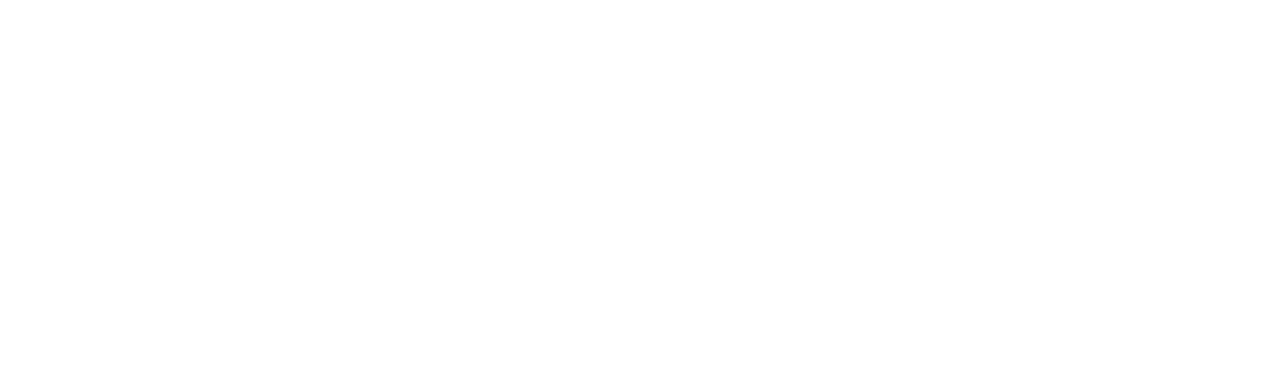
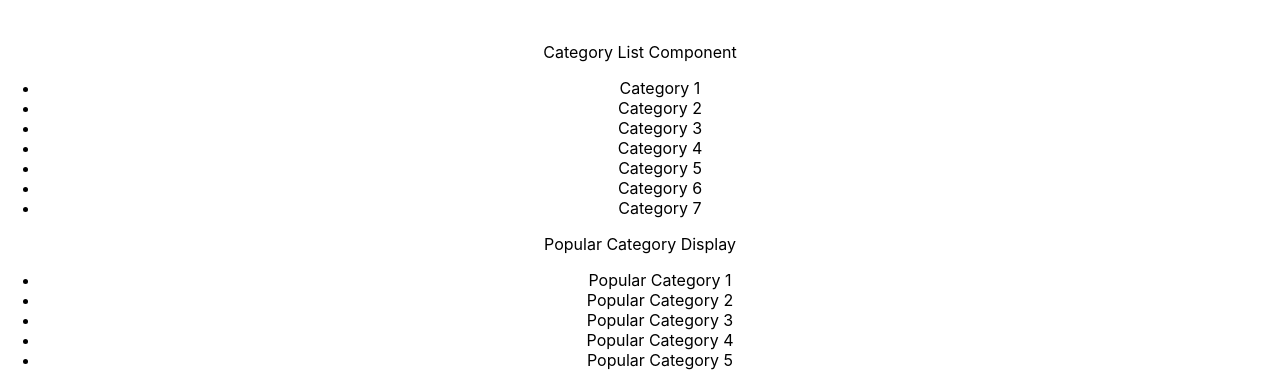
Before and after one commit to juliosalasz/tech-ecommerce-site, a React (Create React App) app: page / in a window 1280 px wide. Shown: the part 1787-2170 px from the top of the page. Before the commit the page ends 1829 px from the top, so only its background shows below. Built offline with nearby package versions, Linux system fonts and the light colour scheme.

Commit message:
Category Section added

```diff
--- a/package.json
+++ b/package.json
@@ -11,6 +11,8 @@
     "react-dom": "^18.1.0",
     "react-fast-marquee": "^1.3.2",
     "react-scripts": "^5.0.1",
+    "redux": "^4.2.0",
+    "redux-thunk": "^2.4.1",
     "source-map-resolve": "^0.6.0",
     "styled-components": "^5.3.5",
     "svgo": "^2.8.0",
--- a/src/route/homepage/Homepage.jsx
+++ b/src/route/homepage/Homepage.jsx
@@ -1,6 +1,7 @@
 import { Fragment } from "react";
 
 import FeaturedItems from "./featuredItems/FeaturedItems";
+import CategorySection from "./categorySection/categorySection";
 
 import {
   HomepageContainer,
@@ -25,6 +26,7 @@
         </GridHomepageContainer>
       </HomepageContainer>
       <FeaturedItems />
+      <CategorySection />
     </Fragment>
   );
 };
--- /dev/null
+++ b/src/route/homepage/categorySection/categorySection.jsx
@@ -0,0 +1,36 @@
+const CategorySection = () => {
+  return (
+    <section id="CategorySection">
+      <div>
+        <div>
+          Category List Component
+          <div>
+            <ul>
+              <li>Category 1</li>
+              <li>Category 2</li>
+              <li>Category 3</li>
+              <li>Category 4</li>
+              <li>Category 5</li>
+              <li>Category 6</li>
+              <li>Category 7</li>
+            </ul>
+          </div>
+        </div>
+        <div>
+          Popular Category Display
+          <div>
+            <ul>
+              <li>Popular Category 1</li>
+              <li>Popular Category 2</li>
+              <li>Popular Category 3</li>
+              <li>Popular Category 4</li>
+              <li>Popular Category 5</li>
+            </ul>
+          </div>
+        </div>
+      </div>
+    </section>
+  );
+};
+
+export default CategorySection;
```
Also changed, not shown: src/route/homepage/categorySection/categorySection.css (added), 1 other file (tests, documents, lock files or other folders).
